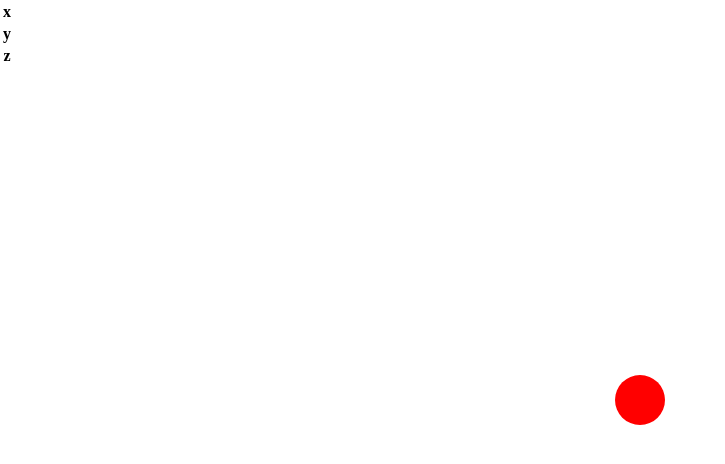
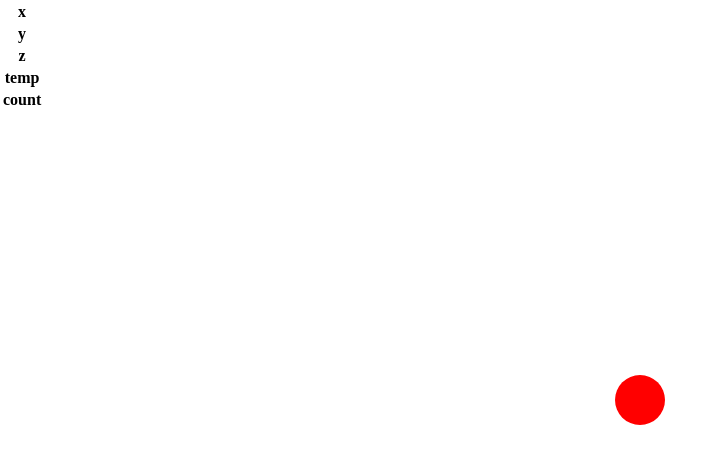
Before and after one commit to hyunmoo/P3, a plain HTML site: page index.html in a window 1280 px wide. Shown: the whole page, without its empty margins (0-725 px from the left). Drawn offline with nearby package versions, Linux system fonts and the light colour scheme.

Commit message:
fix index

```diff
--- a/index.html
+++ b/index.html
@@ -22,6 +22,14 @@
 			<th>z</th>
 			<td id="zVal"></val>
 		</tr>
+        <tr>
+			<th>temp</th>
+			<td id="tVal"></val>
+		</tr>
+        <tr>
+			<th>count</th>
+			<td id="cVal"></val>
+		</tr>
 	</table>
     <audio class = "sound1" id="sound">
     	<source src="sound1.mp3" type="audio/mpeg">
```
